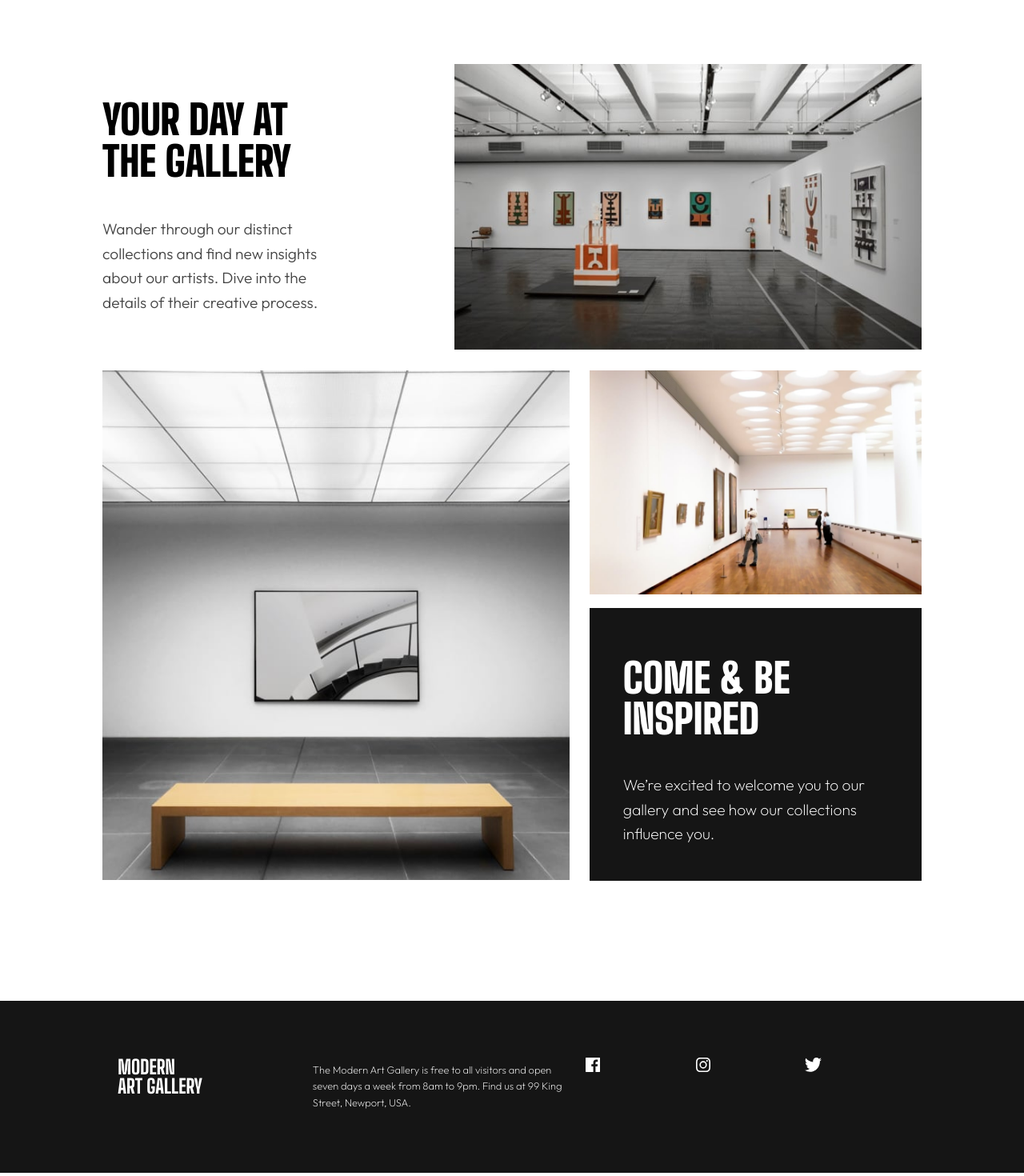
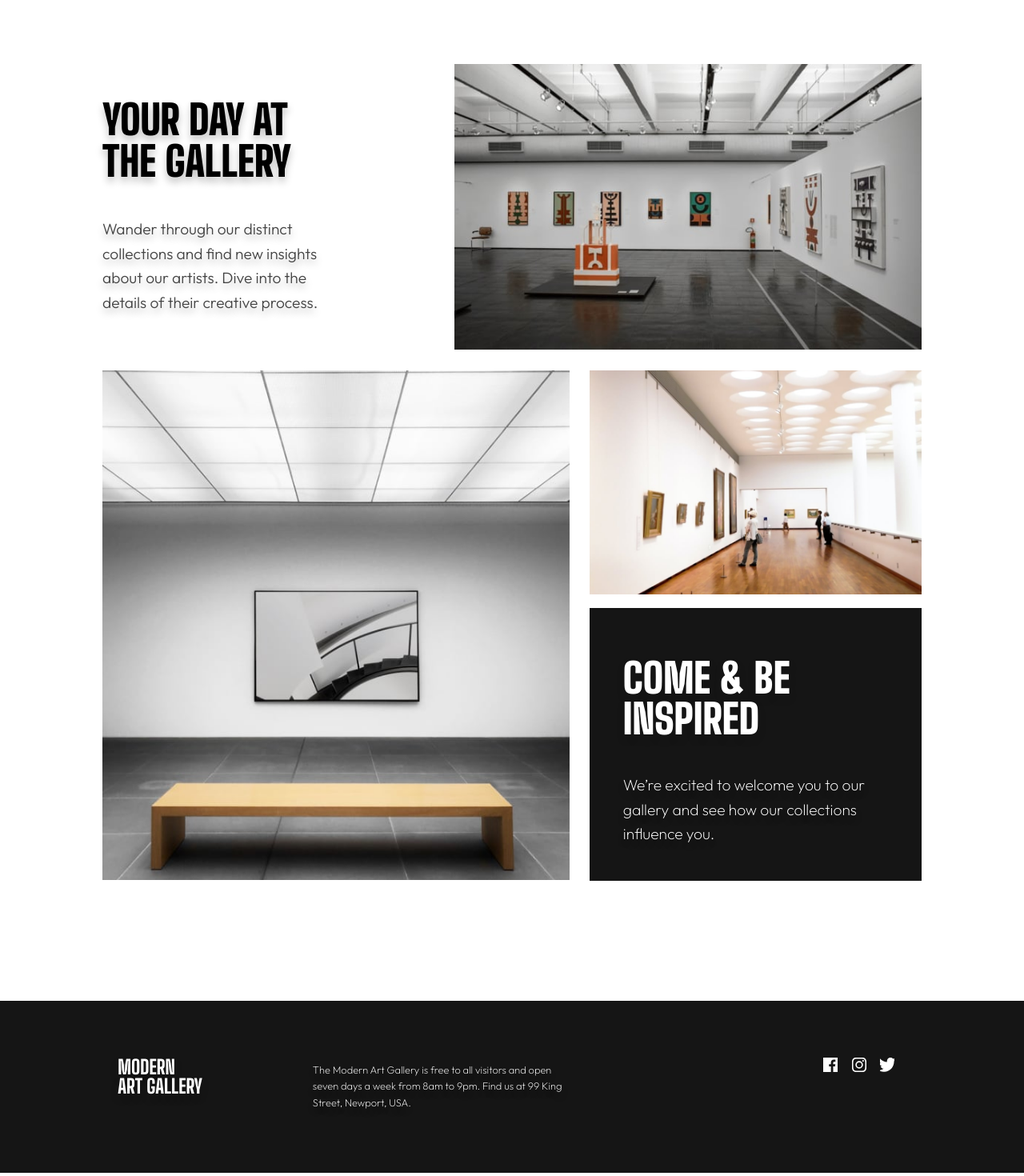
Before and after one commit to XanderMcGowan/art-gallery-website, a React (Create React App) app in the folder art-gallery/: page / in a window 1280 px wide. Shown: the part 796-2266 px from the top of the page at 80% size. Built offline with nearby package versions, Linux system fonts and the light colour scheme.

Commit message:
added text shadow

```diff
--- a/art-gallery/src/App.css
+++ b/art-gallery/src/App.css
@@ -4,6 +4,10 @@
 }
 
 /* Home Styles */
+
+h1, p {
+  text-shadow: 0px 6px 10px rgba(21,21,21,0.25);
+}
 
 .button {
   display: flex;
@@ -235,6 +239,7 @@ cursor: pointer;
   font-weight: 200;
   font-size: 1.5vw;
   line-height: 160%;
+
 }
 
 .text-fb-sub-2-title {
@@ -297,11 +302,6 @@ cursor: pointer;
     display: block;
   }
 
-}
-
-
-/* Mobile Styles */
-
   .button {
     position: relative;
     right: 0%;
@@ -319,10 +319,45 @@ cursor: pointer;
     width: 25%;
   }
 
+  .footer-icons{
+    justify-content: space-between;
+    width: 35%;
+    margin-left: 12%;
+
+
+  }
+
+  .icon-fb {
+    height: 100%;
+    width: 20%;
+    background-image: url(./assets/icon-facebook.svg);
+    background-size: contain;
+    background-repeat: no-repeat;
+    }
+
+    .icon-ig {
+    background-image: url(./assets/icon-instagram.svg);
+    background-size: contain;
+    background-repeat: no-repeat;
+    }
+
+    .icon-tw {
+      height: 100%;
+    width: 20%;
+    background-image: url(./assets/icon-twitter.svg);
+    background-size: contain;
+    background-repeat: no-repeat;
+    }
+}
+
+
+/* Mobile Styles */
+
+
 
 .mobile-container{
   width: 100vw;
-  height: 750vw;
+  height: 725vw;
 }
 
 .container-bottom{
@@ -447,7 +482,7 @@ cursor: pointer;
 .footer{
   height: 11%;
   width: 100%;
-  padding: 12%;
+  padding-top: 12%;
   background-color: #151515;
 }
 
@@ -459,6 +494,7 @@ cursor: pointer;
   font-style: normal;
   text-transform: uppercase;
   margin-bottom: 3%;
+  margin-left: 12%;
 }
 
 .footer-copy {
@@ -469,34 +505,5 @@ cursor: pointer;
   width: 82%;
   line-height: 160%;
   margin-bottom: 3%;
+  margin-left: 12%;
 }
-
-.footer-icons{
-  justify-content: space-between;
-  width: 35%;
-  margin-left: 0%;
-
-
-}
-
-.icon-fb {
-  height: 100%;
-  width: 20%;
-  background-image: url(./assets/icon-facebook.svg);
-  background-size: contain;
-  background-repeat: no-repeat;
-  }
-
-  .icon-ig {
-  background-image: url(./assets/icon-instagram.svg);
-  background-size: contain;
-  background-repeat: no-repeat;
-  }
-
-  .icon-tw {
-    height: 100%;
-  width: 20%;
-  background-image: url(./assets/icon-twitter.svg);
-  background-size: contain;
-  background-repeat: no-repeat;
-  }
```
Lines whose indentation alone changed are shown as unchanged.
